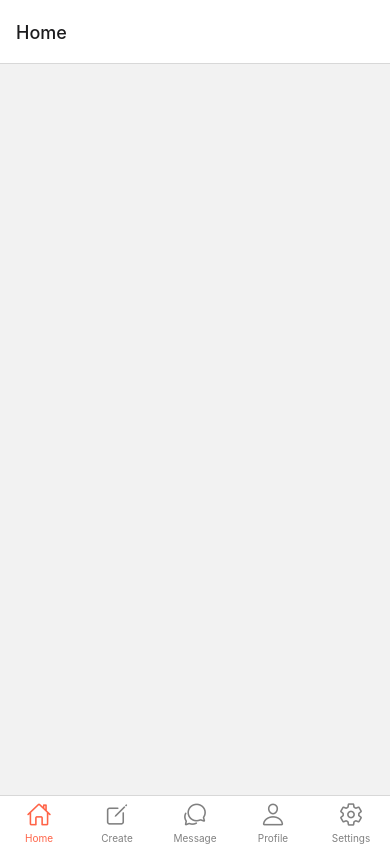
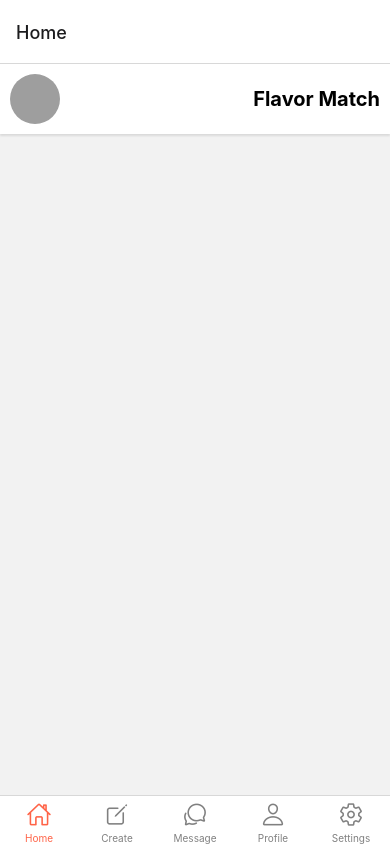
Before and after one commit to KaiokkFernandes/FlavorMatch, a React Native app in the folder Front/: screen /BottomTabNavigation in a window 390 px wide. Built offline with nearby package versions, Linux system fonts and the light colour scheme; grey boxes are pictures that could not be loaded.

Commit message:
Criação do Profile e instalação do axios

```diff
--- a/Front/App.js
+++ b/Front/App.js
@@ -2,6 +2,7 @@ import React from 'react';
 import { NavigationContainer } from '@react-navigation/native';
 import { createStackNavigator } from '@react-navigation/stack';
 import BottonTabNav from './navigations/BottonTabNav';
+import Home from './screens/Home';
 
 const Stack = createStackNavigator();
 
--- /dev/null
+++ b/Front/componentes/Header/Header.js
@@ -0,0 +1,37 @@
+import React from 'react';
+import { View, Text, Image, StyleSheet } from 'react-native';
+
+const Header = ({ userName, userImage }) => {
+  return (
+    <View style={styles.headerContainer}>
+      <Image source={{ uri: userImage }} style={styles.userImage} />
+      <Text style={styles.appName}>Flavor Match</Text>
+    </View>
+  );
+};
+
+const styles = StyleSheet.create({
+  headerContainer: {
+    flexDirection: 'row',
+    alignItems: 'center',
+    justifyContent: 'space-between',
+    backgroundColor: '#fff',
+    padding: 10,
+    elevation: 2,
+    shadowColor: '#000',
+    shadowOffset: { width: 0, height: 2 },
+    shadowOpacity: 0.1,
+    shadowRadius: 2,
+  },
+  userImage: {
+    width: 50,
+    height: 50,
+    borderRadius: 25,
+  },
+  appName: {
+    fontSize: 20,
+    fontWeight: 'bold',
+  },
+});
+
+export default Header;
--- a/Front/package.json
+++ b/Front/package.json
@@ -17,6 +17,7 @@
     "@react-navigation/native-stack": "^6.9.26",
     "@react-navigation/stack": "^6.3.29",
     "@types/react": "~18.2.79",
+    "axios": "^1.7.2",
     "expo": "~51.0.14",
     "expo-font": "~12.0.7",
     "expo-splash-screen": "~0.27.5",
--- a/Front/screens/Home.js
+++ b/Front/screens/Home.js
@@ -1,10 +1,21 @@
-import { View, Text } from 'react-native'
-import React from 'react'
+// Importa React e os componentes necessários do React Native
+import React from 'react';
+import { View, StyleSheet } from 'react-native';
+import Header from '../componentes/Header/Header';
+// Importa o Header que você criou
+  // Ajuste o caminho conforme necessário
 
 export default function Home() {
   return (
-    <View>
+    <View style={styles.container}>
+      <Header userImage="https://linkparaaimagem.com/foto.jpg" />
+      {/* Outros componentes da tela Home podem ser colocados aqui */}
+    </View>
+  );
+}
 
-    </View>
-  )
-}
+const styles = StyleSheet.create({
+  container: {
+    flex: 1
+  }
+});
--- a/Front/screens/Profile.js
+++ b/Front/screens/Profile.js
@@ -1,28 +1,125 @@
-import { View, Text } from 'react-native'
-import React, {useState, useEffect} from 'react';
+import React, { useState, useEffect } from 'react';
+import { View, Text, Image, StyleSheet, TouchableOpacity, ActivityIndicator } from 'react-native';
+import axios from 'axios';
 
+const UserProfile = () => {
+  const [user, setUser] = useState(null);
+  const [loading, setLoading] = useState(true);
 
-export default function Profile() {
-  const [user, setUser] = useState(null)
+  useEffect(() => {
+    const fetchUserData = async () => {
+      try {
+        const response = await axios.get('http://localhost:3333/me', {
+          headers: {
+            'Authorization': `Bearer ${"eyJhbGciOiJIUzI1NiIsInR5cCI6IkpXVCJ9.eyJlbWFpbCI6InRlc3RlVXNlcjJAYWRtIiwiaWF0IjoxNzE3NTAyNDU2LCJleHAiOjE3MjAwOTQ0NTYsInN1YiI6ImNsdzV0a2s3ZDAwMDBidjRkMGdhaDhwdDUifQ.L_QR6I2U4jsJZxDtgtOwS0LvngXRYNHIHLtHN18djyM"}`,
+          }
+        });
+        setUser(response.data);
+        setLoading(false);
+      } catch (error) {
+        console.error('Erro ao buscar os dados do usuário:', error);
+        setLoading(false);
+      }
+    };
 
-  useEffect(() =>{
-    fetch('http://localhost:3333/me')
-    .then(response => response.json())
-    .then(data => setUser(data))
-    .catch(error => console.log(error));
+    fetchUserData();
   }, []);
 
+  if (loading) {
+    return (
+      <View style={styles.loadingContainer}>
+        <ActivityIndicator size="large" color="#0000ff" />
+      </View>
+    );
+  }
+
+  if (!user) {
+    return (
+      <View style={styles.loadingContainer}>
+        <Text>Não foi possível carregar os dados do usuário.</Text>
+      </View>
+    );
+  }
+
   return (
-    <View>
-      <Text>Profile</Text>
-      { user &&(
-        <View>
-          <Text>{user.name}</Text>
-          <Text>{user.email}</Text>
-          <Text>{user.age}</Text>
+    <View style={styles.container}>
+      <View style={styles.header}>
+        <Image
+          style={styles.profileImage}
+          source={{ uri: user.profileImage || 'https://linkparadefault.com/foto.jpg' }}
+        />
+        <TouchableOpacity>
+          <Text style={styles.editProfileText}>Editar imagem de perfil</Text>
+        </TouchableOpacity>
+      </View>
+      <View style={styles.infoContainer}>
+        <View style={styles.infoRow}>
+          <Text style={styles.infoTitle}>Nome</Text>
+          <Text style={styles.infoText}>{user.name}</Text>
         </View>
-      )
-      }
+        <View style={styles.infoRow}>
+          <Text style={styles.infoTitle}>Username</Text>
+          <Text style={styles.infoText}>@{user.username}</Text>
+        </View>
+        <View style={styles.infoRow}>
+          <Text style={styles.infoTitle}>Email</Text>
+          <Text style={styles.infoText}>{user.email}</Text>
+        </View>
+        <View style={styles.infoRow}>
+          <Text style={styles.infoTitle}>Bio</Text>
+          <Text style={styles.infoText}>{user.bio}</Text>
+        </View>
+      </View>
     </View>
-  )
-}
+  );
+};
+
+const styles = StyleSheet.create({
+  container: {
+    flex: 1,
+    backgroundColor: '#F8F8F8',
+  },
+  loadingContainer: {
+    flex: 1,
+    justifyContent: 'center',
+    alignItems: 'center',
+  },
+  header: {
+    alignItems: 'center',
+    padding: 20,
+    backgroundColor: '#FFFFFF',
+    borderBottomWidth: 1,
+    borderBottomColor: '#E0E0E0',
+  },
+  profileImage: {
+    width: 120,
+    height: 120,
+    borderRadius: 60,
+    marginBottom: 10,
+  },
+  editProfileText: {
+    color: '#1C6DD0',
+    fontSize: 16,
+  },
+  infoContainer: {
+    backgroundColor: '#FFFFFF',
+    marginTop: 10,
+  },
+  infoRow: {
+    flexDirection: 'row',
+    justifyContent: 'space-between',
+    paddingVertical: 20,
+    paddingHorizontal: 25,
+    borderBottomWidth: 1,
+    borderBottomColor: '#E0E0E0',
+  },
+  infoTitle: {
+    fontWeight: 'bold',
+    color: '#444444',
+  },
+  infoText: {
+    color: '#444444',
+  },
+});
+
+export default UserProfile;
```
Also changed, not shown: Front/componentes/Header/style.ts (added), 1 other file (tests, documents, lock files or other folders).
